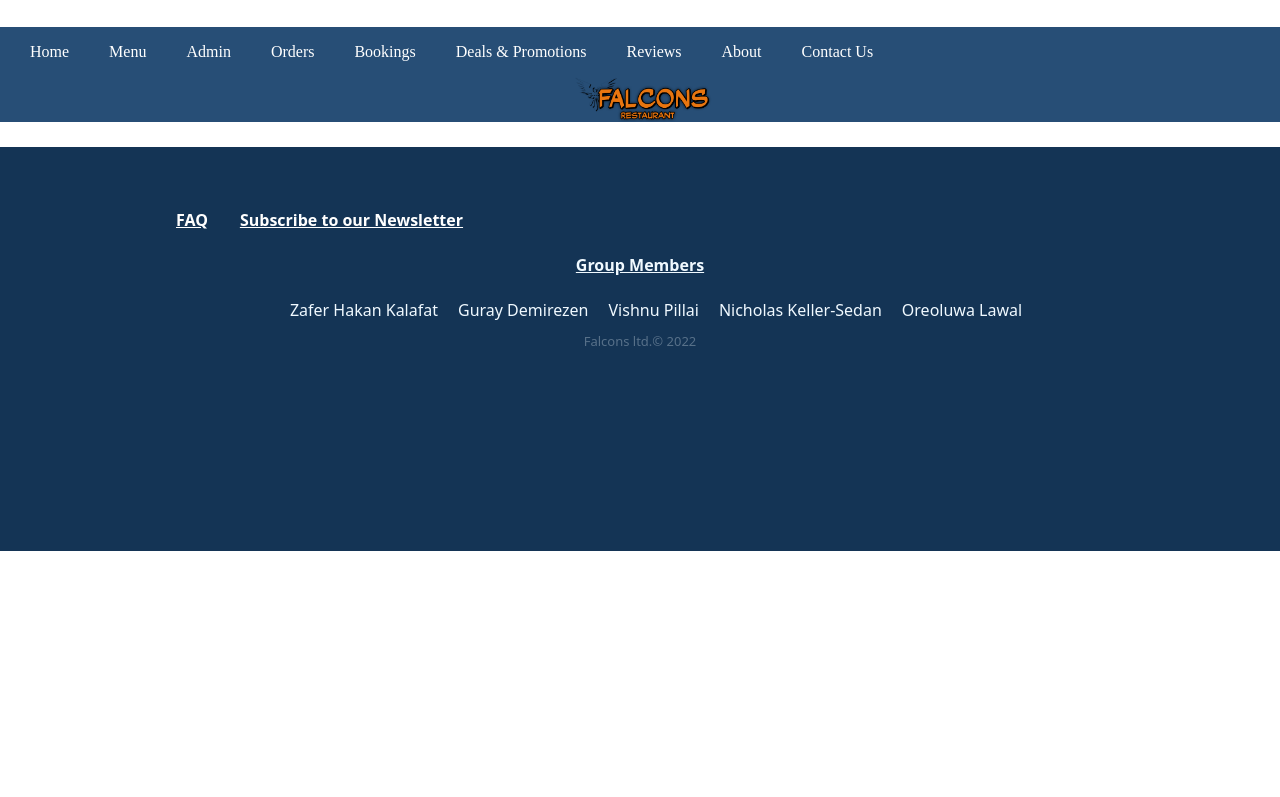
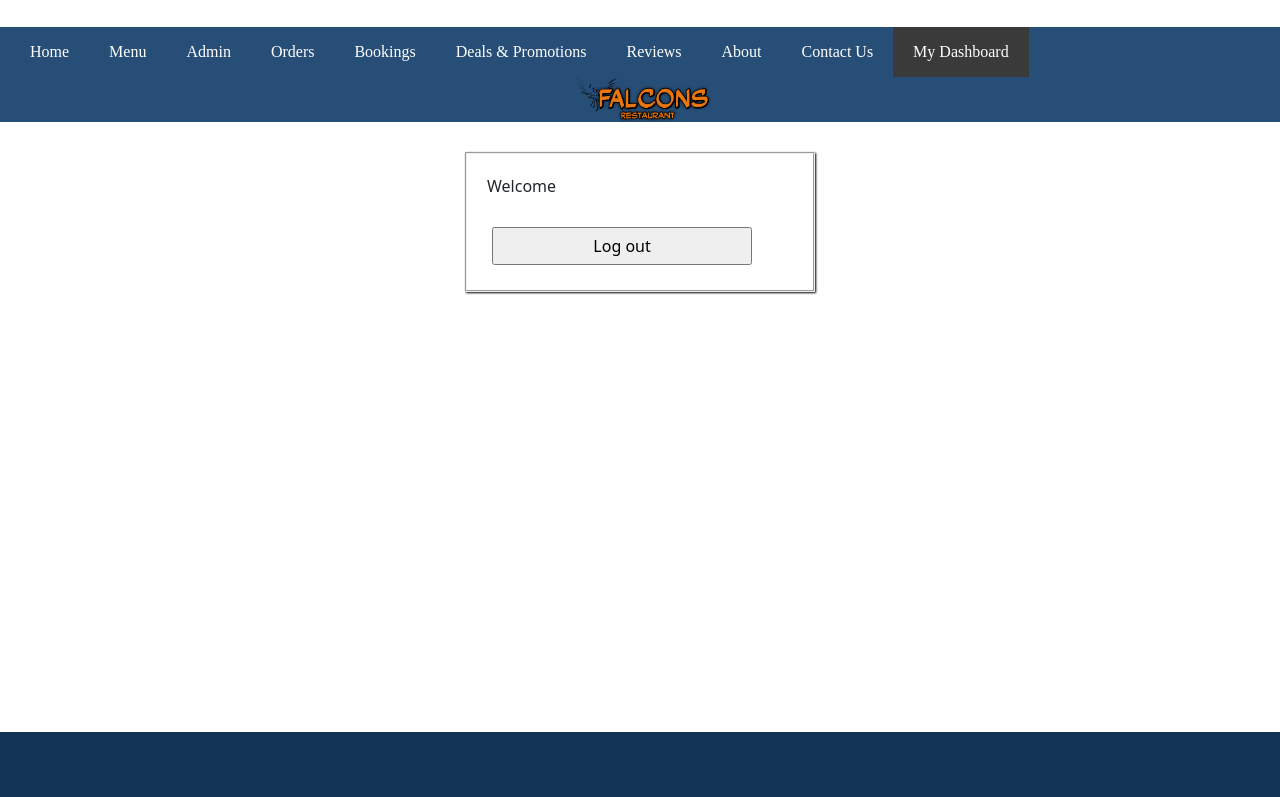
Before and after one commit to Kalafathakan/reactProject, a React (Create React App) app: page /mypage in a window 1280 px wide. Shown: the top 797 px of the page. Built offline with nearby package versions, Linux system fonts and the light colour scheme; sample sign-in values are in the browser's storage; a web font is replaced by a local one.

Commit message:
Added mypage route

```diff
--- a/src/App.tsx
+++ b/src/App.tsx
@@ -96,6 +96,7 @@ const App = () => {
             <Route path='/login' element={<Login />} />
             <Route element={<ProtectedRoute />}>
             <Route path='/admin-menu' element={<Admin />} />
+            <Route path='/mypage' element={<MyPage />} />
             </Route>
           </Routes>
           <Footer />
--- a/src/pages/MyPage.tsx
+++ b/src/pages/MyPage.tsx
@@ -10,7 +10,6 @@ const MyPage = (props: Props) => {
     const navigate = useNavigate();
     const onSubmit = async (e: React.FormEvent<HTMLFormElement>) => {
         e.preventDefault();
-
 
 
         // try {
@@ -26,15 +25,10 @@ const MyPage = (props: Props) => {
         // }
       }
 
-
-
-
-
-
   return (
-    <div>
+    <div className='page-style-hk'>
           <form className="loginBox" onSubmit={(e) => onSubmit(e)}>
-    <div>MyPage</div>
+    <div>Welcome</div><br />
     <input type='submit' value='Log out' onClick={auth.logout} />
     </form>
     </div>
--- a/src/pages/Navigation.tsx
+++ b/src/pages/Navigation.tsx
@@ -36,6 +36,11 @@ const Navigation = () => {
         <a id='navsec' className='navbarsection'>
           <NavLink to='/contact'>Contact Us</NavLink>
         </a>
+        {auth.isLoggedIn && (
+          <a id='navsec' className='navbarsection'>
+            <NavLink to='/mypage'>My Dashboard</NavLink>
+          </a>
+        )}
         {!auth.isLoggedIn && (
 
 
```
